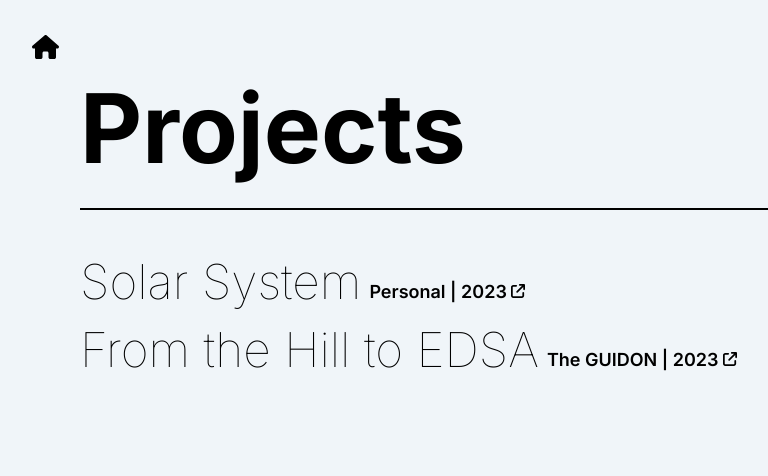
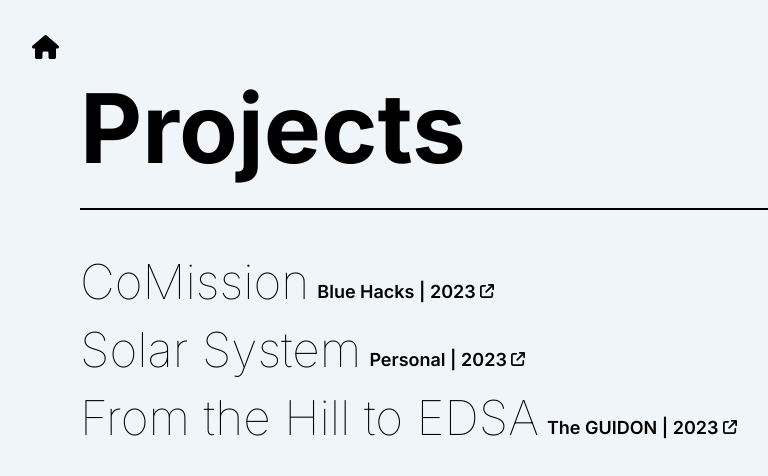
Before and after one commit to waleedlugod/waleedlugod, a Next.js app: page /projects in a window 1280 px wide. Shown: the top 476 px of the page, without its empty margins (0-768 px from the left). Built offline with nearby package versions, Linux system fonts and the light colour scheme; a web font is replaced by a local one.

Commit message:
added new project

```diff
--- a/src/pages/projects.js
+++ b/src/pages/projects.js
@@ -8,8 +8,14 @@ export default function Projects() {
             <Head>
                 <title>Waleed Lugod | Projects</title>
             </Head>
+            {/* prettier-ignore */}
             <Article title="Projects">
                 <ul className="space-y-5">
+                    <ProjectLink
+                        href="https://co-mission.vercel.app/"
+                        title="CoMission"
+                        meta="Blue Hacks | 2023"
+                    />
                     <ProjectLink
                         href="https://size-accurate-solar-system.vercel.app/"
                         title="Solar System"
```
